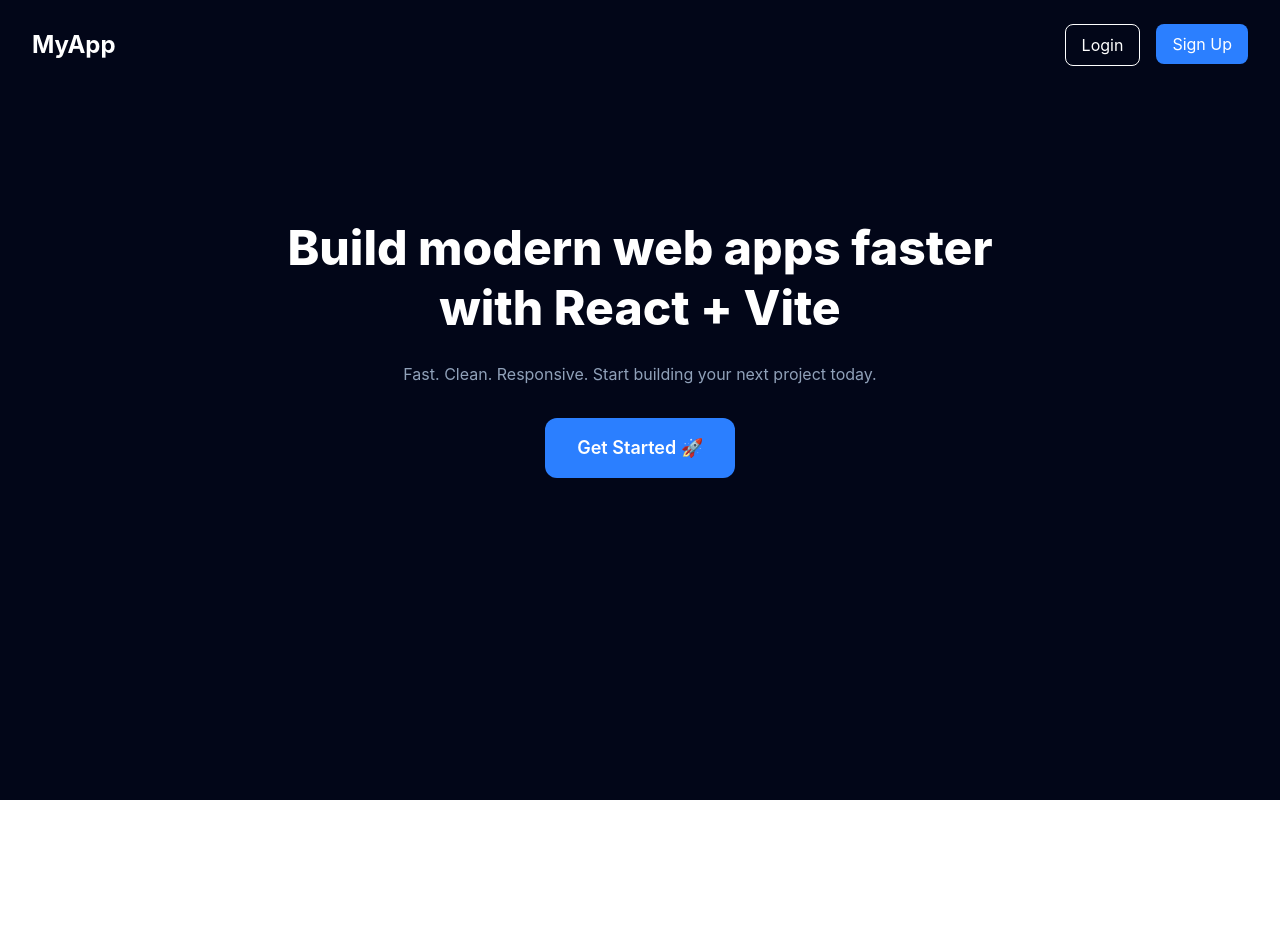
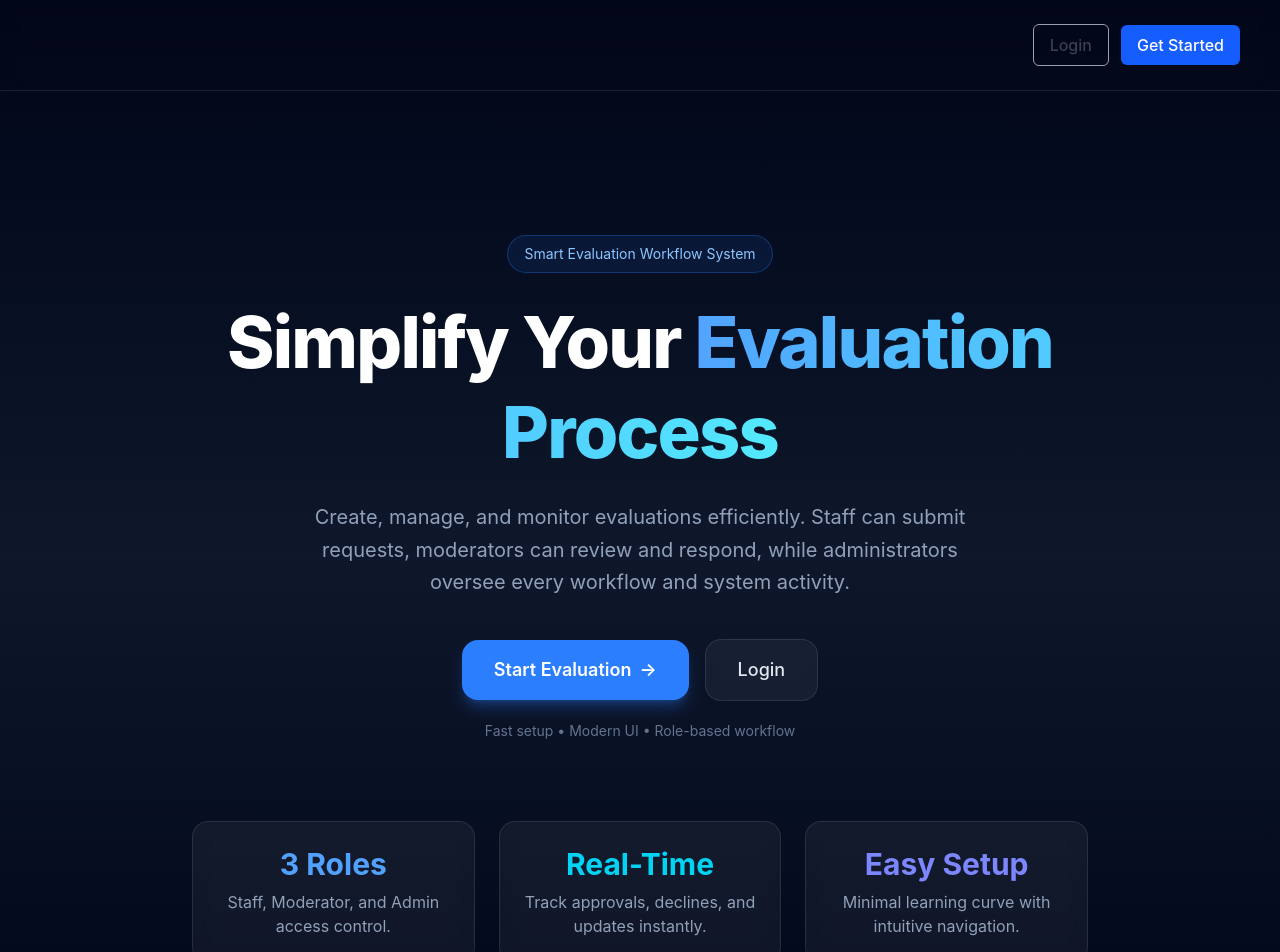
Before and after one commit to RRThrsh/evaluation-frontend, a React (Vite) app: page / in a window 1280 px wide. Shown: the top 952 px of the page. Before the commit the page ends 800 px from the top, so only its background shows below. Built offline with nearby package versions, Linux system fonts and the light colour scheme.

Commit message:
FIX: ui/ux

```diff
--- a/src/pages/LandingPage.jsx
+++ b/src/pages/LandingPage.jsx
@@ -1,42 +1,109 @@
-import { Link } from 'react-router-dom';
+import { Link } from "react-router-dom";
+import Button from "../components/common/button/Button";
 
 export default function LandingPage() {
     return (
-        <div className="min-h-screen bg-slate-950 text-white">
-          {/* Navbar */}
-            <nav className="flex items-center justify-between px-8 py-6">
-                <h1 className="text-2xl font-bold">MyApp</h1>
+        <div className="min-h-screen bg-gradient-to-b from-slate-950 via-slate-900 to-slate-950 text-white overflow-hidden">
+            {/* Background Glow */}
+            <div className="absolute inset-0 -z-10">
+                <div className="absolute top-0 left-1/2 h-[500px] w-[500px] -translate-x-1/2 rounded-full bg-blue-500/20 blur-3xl" />
+            </div>
 
-                <div className="flex gap-4">
+            {/* Navbar */}
+            <nav className="flex items-center justify-between px-6 md:px-10 py-6 border-b border-white/10 backdrop-blur-sm">
+                <div>
+
+                </div>
+
+                <div className="flex items-center gap-3">
                     <Link to="/login">
-                        <button className="rounded-lg border border-white px-4 py-2 hover:bg-white hover:text-black transition">
+                        <Button variant="outline">
                             Login
-                        </button>
+                        </Button>
                     </Link>
 
                     <Link to="/signup">
-                        <button className="rounded-lg bg-blue-500 px-4 py-2 hover:bg-blue-600 transition">
-                            Sign Up
-                        </button>
+                        <Button variant="primary">
+                            Get Started
+                        </Button>
                     </Link>
                 </div>
             </nav>
 
-            {/* Hero */}
-            <section className="flex flex-col items-center justify-center text-center px-6 mt-32">
-                <h2 className="text-5xl font-extrabold leading-tight max-w-3xl">
-                    Build modern web apps faster with React + Vite
+            {/* Hero Section */}
+            <section className="relative flex flex-col items-center justify-center text-center px-6 py-24 md:py-36">
+                {/* Badge */}
+                <div className="mb-6 rounded-full border border-blue-500/30 bg-blue-500/10 px-4 py-2 text-sm text-blue-300 backdrop-blur">
+                    Smart Evaluation Workflow System
+                </div>
+
+                {/* Heading */}
+                <h2 className="max-w-4xl text-5xl md:text-7xl font-extrabold leading-tight tracking-tight">
+                    Simplify Your
+                    <span className="bg-gradient-to-r from-blue-400 to-cyan-300 bg-clip-text text-transparent">
+                        {" "}Evaluation Process
+                    </span>
                 </h2>
 
-                <p className="mt-6 text-slate-400 max-w-xl">
-                    Fast. Clean. Responsive. Start building your next project today.
+                {/* Description */}
+                <p className="mt-6 max-w-2xl text-lg md:text-xl text-slate-400 leading-relaxed">
+                    Create, manage, and monitor evaluations efficiently.
+                    Staff can submit requests, moderators can review and respond,
+                    while administrators oversee every workflow and system activity.
                 </p>
 
-                <Link to="/signup">
-                    <button className="mt-8 rounded-xl bg-blue-500 px-8 py-4 text-lg font-semibold hover:bg-blue-600 transition">
-                        Get Started 🚀
-                    </button>
-                </Link>
+                {/* CTA Buttons */}
+                <div className="mt-10 flex flex-col sm:flex-row items-center gap-4">
+                    <Link to="/signup">
+                        <button className="group rounded-2xl bg-blue-500 px-8 py-4 text-lg font-semibold shadow-lg shadow-blue-500/30 transition-all duration-300 hover:scale-105 hover:bg-blue-600 active:scale-95">
+                            Start Evaluation
+                            <span className="ml-2 inline-block transition-transform group-hover:translate-x-1">
+                                →
+                            </span>
+                        </button>
+                    </Link>
+
+                    <Link to="/login">
+                        <button className="rounded-2xl border border-white/10 bg-white/5 px-8 py-4 text-lg font-medium text-slate-200 backdrop-blur transition-all duration-300 hover:bg-white/10">
+                            Login
+                        </button>
+                    </Link>
+                </div>
+
+                {/* Trust Text */}
+                <p className="mt-5 text-sm text-slate-500">
+                    Fast setup • Modern UI • Role-based workflow
+                </p>
+
+                {/* Stats Cards */}
+                <div className="mt-20 grid w-full max-w-4xl grid-cols-1 gap-6 md:grid-cols-3">
+                    <div className="rounded-2xl border border-white/10 bg-white/5 p-6 backdrop-blur">
+                        <h3 className="text-3xl font-bold text-blue-400">
+                            3 Roles
+                        </h3>
+                        <p className="mt-2 text-slate-400">
+                            Staff, Moderator, and Admin access control.
+                        </p>
+                    </div>
+
+                    <div className="rounded-2xl border border-white/10 bg-white/5 p-6 backdrop-blur">
+                        <h3 className="text-3xl font-bold text-cyan-400">
+                            Real-Time
+                        </h3>
+                        <p className="mt-2 text-slate-400">
+                            Track approvals, declines, and updates instantly.
+                        </p>
+                    </div>
+
+                    <div className="rounded-2xl border border-white/10 bg-white/5 p-6 backdrop-blur">
+                        <h3 className="text-3xl font-bold text-indigo-400">
+                            Easy Setup
+                        </h3>
+                        <p className="mt-2 text-slate-400">
+                            Minimal learning curve with intuitive navigation.
+                        </p>
+                    </div>
+                </div>
             </section>
         </div>
     );
```
